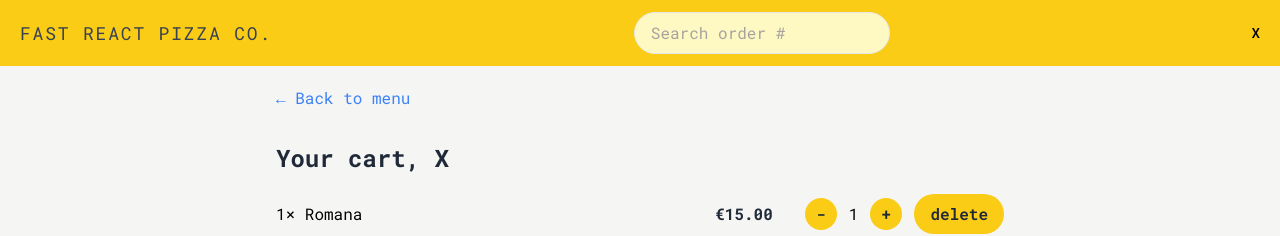
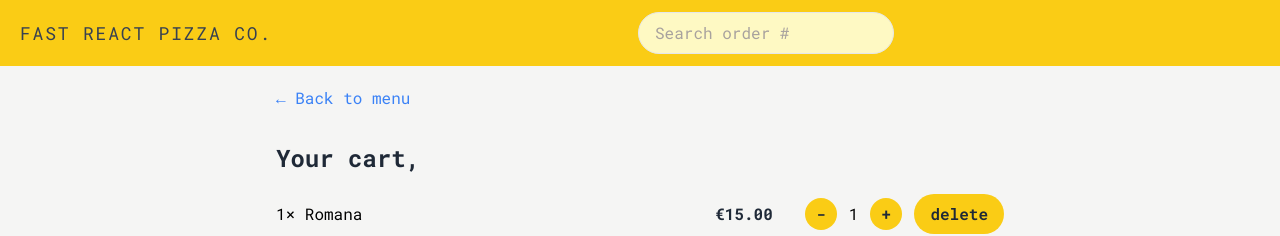
Before and after one commit to negar-karimnejad/fast-react-pizza, a React (Vite) app: page /cart in a window 1280 px wide. Shown: the top 236 px of the page. Built offline with nearby package versions, Linux system fonts and the light colour scheme.

Commit message:
set up user slice

```diff
--- a/package.json
+++ b/package.json
@@ -10,8 +10,10 @@
     "preview": "vite preview"
   },
   "dependencies": {
+    "@reduxjs/toolkit": "^2.2.1",
     "react": "^18.2.0",
     "react-dom": "^18.2.0",
+    "react-redux": "^9.1.0",
     "react-router": "^6.22.2",
     "react-router-dom": "^6.22.2"
   },
--- a/src/App.jsx
+++ b/src/App.jsx
@@ -1,6 +1,12 @@
 import { RouterProvider } from 'react-router-dom';
 import { router } from './routes';
+import { Provider } from 'react-redux';
+import store from './store';
 
 export default function App() {
-  return <RouterProvider router={router} />;
+  return (
+    <Provider store={store}>
+      <RouterProvider router={router} />
+    </Provider>
+  );
 }
--- a/src/components/User.jsx
+++ b/src/components/User.jsx
@@ -1,7 +1,11 @@
+import { useSelector } from 'react-redux';
+
 function User() {
+  const user = useSelector((store) => store.user.name);
+
   return (
     <p className="hidden bg-transparent text-sm font-medium uppercase md:block">
-      X
+      {user}
     </p>
   );
 }
--- /dev/null
+++ b/src/feature/user/userSlice.js
@@ -0,0 +1,21 @@
+import { createSlice } from '@reduxjs/toolkit';
+
+const initialState = {
+  name: '',
+};
+
+const userSlice = createSlice({
+  name: 'user',
+  initialState,
+  reducers: {
+    getUser(state) {
+      return state;
+    },
+    createUser(state, action) {
+      state.name = action.payload;
+    },
+  },
+});
+
+export const { createUser, getUser } = userSlice.actions;
+export default userSlice.reducer;
--- a/src/pages/Cart.jsx
+++ b/src/pages/Cart.jsx
@@ -1,10 +1,11 @@
 import { useState } from 'react';
 import { Link, useNavigate } from 'react-router-dom';
 import Button from '../components/Button';
+import { useSelector } from 'react-redux';
 
 function Cart() {
   const navigate = useNavigate();
-
+  const user = useSelector((state) => state.user.name);
   const [isEmpty] = useState(false);
 
   return (
@@ -19,7 +20,7 @@ function Cart() {
       ) : (
         <>
           <h2 className="mt-8 text-2xl font-bold text-gray-800">
-            Your cart, X
+            Your cart, {user}
           </h2>
           <div className="flex justify-between gap-y-3 border-b-2 py-5 max-sm:flex-col sm:items-center">
             <p>1× Romana</p>
--- a/src/pages/CreateOrder.jsx
+++ b/src/pages/CreateOrder.jsx
@@ -1,7 +1,14 @@
 /* eslint-disable react-refresh/only-export-components */
-import { Form, redirect, useActionData, useNavigation } from 'react-router-dom';
+import {
+  Form,
+  redirect,
+  useActionData,
+  useNavigate,
+  useNavigation,
+} from 'react-router-dom';
 import { createOrder } from '../services/apiRestuarant';
 import Button from '../components/Button';
+import { useSelector } from 'react-redux';
 
 const isValidPhone = (str) =>
   /^\+?\d{1,4}?[-.\s]?\(?\d{1,3}?\)?[-.\s]?\d{1,4}[-.\s]?\d{1,4}[-.\s]?\d{1,9}$/.test(
@@ -10,11 +17,13 @@ const isValidPhone = (str) =>
 
 function CreateOrder() {
   const navigation = useNavigation();
-
+  const navigate = useNavigate();
+  const user = useSelector((state) => state.user.name);
   const formErrors = useActionData();
 
   const isSubmitting = navigation.state === 'submitting';
   const cart = [];
+  const order = {};
 
   return (
     <div className="mx-auto max-w-4xl p-8">
@@ -32,6 +41,7 @@ function CreateOrder() {
             type="text"
             id="firstname"
             name="customer"
+            defaultValue={user}
             required
           />
         </label>
@@ -81,7 +91,11 @@ function CreateOrder() {
           </label>
         </div>
         <input type="hidden" name="cart" value={JSON.stringify(cart)} />
-        <Button disabled={isSubmitting} type="submit">
+        <Button
+          disabled={isSubmitting}
+          type="submit"
+          onClick={() => navigate(`/order/${order.id}`)}
+        >
           {isSubmitting ? 'Placing order...' : 'ORDER NOW'}
         </Button>
       </Form>
--- a/src/pages/Homepage.jsx
+++ b/src/pages/Homepage.jsx
@@ -1,12 +1,23 @@
 import { useState } from 'react';
+import { useDispatch, useSelector } from 'react-redux';
 import { useNavigate } from 'react-router';
 import Button from '../components/Button';
+import { createUser } from '../feature/user/userSlice';
 
 function Homepage() {
   const [fullname, setFullname] = useState('');
   const navigate = useNavigate();
+  const user = useSelector((store) => store.user.name);
 
-  const user = false;
+  const dispatch = useDispatch();
+
+  const handleSubmit = (e) => {
+    e.preventDefault();
+    if (!fullname) return;
+
+    dispatch(createUser(fullname));
+    navigate('/menu');
+  };
 
   return (
     <div className="flex flex-col items-center justify-center pt-20 text-center">
@@ -21,7 +32,10 @@ function Homepage() {
           <p className="mb-5 text-sm text-gray-700 md:text-lg">
             👋 Welcome! Please start by telling us your name:
           </p>
-          <form className="flex flex-col items-center justify-center">
+          <form
+            onSubmit={handleSubmit}
+            className="flex flex-col items-center justify-center"
+          >
             <input
               className="input mb-8"
               type="text"
@@ -30,7 +44,7 @@ function Homepage() {
               onChange={(e) => setFullname(e.target.value)}
             />
 
-            {fullname && <Button>START ORDERING</Button>}
+            {fullname && <Button type="submit">START ORDERING</Button>}
           </form>
         </>
       )}
--- /dev/null
+++ b/src/store.js
@@ -0,0 +1,11 @@
+import { configureStore } from '@reduxjs/toolkit';
+import userSlice from './feature/user/userSlice';
+
+const store = configureStore({
+  reducer: {
+    // cart: cartSlice,
+    user: userSlice,
+  },
+});
+
+export default store;
```
Also changed, not shown: src/feature/cart/cartSlice.js (added), 1 other file (tests, documents, lock files or other folders).
